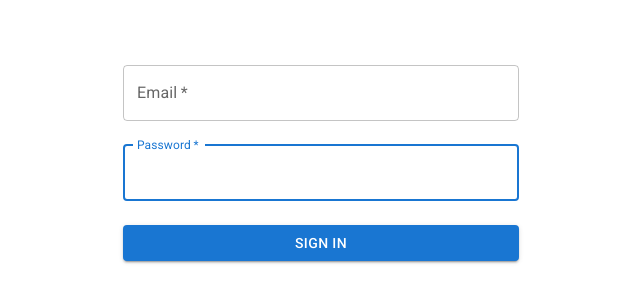
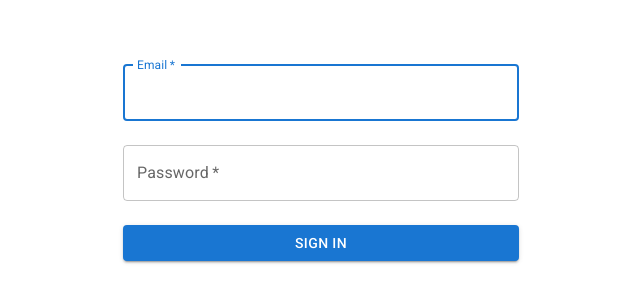
Before and after one commit to Brijunas/uni-auth, a React (Create React App) app: page / in a window 1280 px wide. Shown: the part 237-540 px from the top of the page, without its empty margins (319-959 px from the left). Built offline with nearby package versions, Linux system fonts and the light colour scheme.

Commit message:
switched to react hook form

```diff
--- a/package.json
+++ b/package.json
@@ -6,6 +6,7 @@
     "@emotion/react": "^11.10.6",
     "@emotion/styled": "^11.10.6",
     "@fontsource/roboto": "^4.5.8",
+    "@hookform/resolvers": "^2.9.11",
     "@mui/icons-material": "^5.11.9",
     "@mui/material": "^5.11.9",
     "@reduxjs/toolkit": "^1.9.2",
@@ -16,9 +17,9 @@
     "@types/node": "^18.13.0",
     "@types/react": "^18.0.28",
     "@types/react-dom": "^18.0.11",
-    "formik": "^2.2.9",
     "react": "^18.2.0",
     "react-dom": "^18.2.0",
+    "react-hook-form": "^7.43.1",
     "react-redux": "^8.0.5",
     "react-scripts": "5.0.1",
     "typescript": "^4.9.5",
--- a/src/components/Form.tsx
+++ b/src/components/Form.tsx
@@ -1,51 +1,65 @@
-import React from 'react'
-import { Button, Container } from '@mui/material'
-import StyledTextField from './StyledTextField'
-import { useFormik } from 'formik'
+import React, { useEffect, useRef } from 'react'
+import { Button, Container, TextField } from '@mui/material'
 import * as yup from 'yup'
+import { yupResolver } from '@hookform/resolvers/yup'
+import { SubmitHandler, useForm } from 'react-hook-form'
+
+interface SignInFormData {
+  email: string
+  password: string
+}
 
 const Form: React.FC = () => {
-  const validationSchema = yup.object({
+  const emailRef = useRef<HTMLInputElement>(null)
+
+  const schema = yup.object({
     email: yup.string().email('Enter a valid email').required('Email is required'),
     password: yup
       .string()
-      .min(12, 'Password should be of minimum 12 characters length')
-      .matches(/[a-zA-Z]/, 'Password must contain some letters')
-      .matches(/[a-z]/, 'Password must contain at least one lowercase letter')
-      .matches(/[A-Z]/, 'Password must contain at least one uppercase letter')
-      .matches(/\d/, 'Password must contain at least one number')
-      .matches(/[@$!%*?&]/, 'Password must contain at least one symbol')
-      .required('Password is required'),
+      .required('Password is required')
+      .matches(/^(?=.*[a-zA-Z])(?=.*\d)(?=.*[@$!%*?&])[A-Za-z\d@$!%*?&]{12,}$/, 'Enter a valid password'),
   })
 
-  const formik = useFormik({
-    initialValues: {
-      email: '',
-      password: '',
-    },
-    validationSchema: validationSchema,
-    onSubmit: (values) => {
-      console.log(values)
-    },
-  })
+  const {
+    register,
+    handleSubmit,
+    formState: { errors },
+  } = useForm<SignInFormData>({ resolver: yupResolver(schema) })
+
+  const onSubmit: SubmitHandler<SignInFormData> = (data) => {
+    console.log(data)
+  }
+
+  useEffect(() => {
+    if (emailRef.current) {
+      emailRef.current.focus()
+    }
+  }, [])
 
   return (
-    <Container component='form' maxWidth='xs' onSubmit={formik.handleSubmit} noValidate>
-      <StyledTextField
+    <Container component='form' maxWidth='xs' onSubmit={handleSubmit(onSubmit)} noValidate>
+      <TextField
+        id='email'
         label='Email'
         type='email'
-        value={formik.values.email}
-        onChange={formik.handleChange}
-        error={formik.touched.email && Boolean(formik.errors.email)}
-        helperText={formik.touched.email && formik.errors.email}
+        margin='normal'
+        error={!!errors.email}
+        helperText={errors.email?.message}
+        fullWidth
+        required
+        inputRef={emailRef}
+        {...register('email')}
       />
-      <StyledTextField
+      <TextField
+        id='password'
         label='Password'
         type='password'
-        value={formik.values.password}
-        onChange={formik.handleChange}
-        error={formik.touched.password && Boolean(formik.errors.password)}
-        helperText={formik.touched.password && formik.errors.password}
+        margin='normal'
+        error={!!errors.password}
+        helperText={errors.password?.message}
+        fullWidth
+        required
+        {...register('password')}
       />
       <Button type='submit' variant='contained' sx={{ mt: 2, mb: 2 }} fullWidth>
         Sign In
--- a/src/components/StyledTextField.tsx
+++ /dev/null
@@ -1,35 +0,0 @@
-import React, { HTMLInputTypeAttribute } from 'react'
-import { InputProps, TextField } from '@mui/material'
-
-type Props = {
-  label: string
-  type: HTMLInputTypeAttribute
-  value: unknown
-  onChange: InputProps['onChange']
-  error: boolean | undefined
-  helperText: React.ReactNode
-}
-
-const StyledTextField: React.FC<Props> = ({ label, type, value, onChange, error, helperText }) => {
-  const labelLowerCase = label.toLocaleLowerCase()
-
-  return (
-    <TextField
-      id={labelLowerCase}
-      label={label}
-      name={labelLowerCase}
-      autoComplete={labelLowerCase}
-      type={type}
-      value={value}
-      onChange={onChange}
-      error={error}
-      helperText={helperText}
-      margin='normal'
-      autoFocus
-      fullWidth
-      required
-    />
-  )
-}
-
-export default StyledTextField
```
Also changed, not shown: 1 other file (tests, documents, lock files or other folders).
